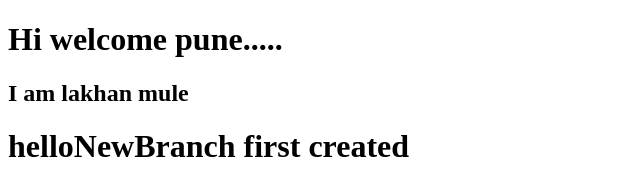
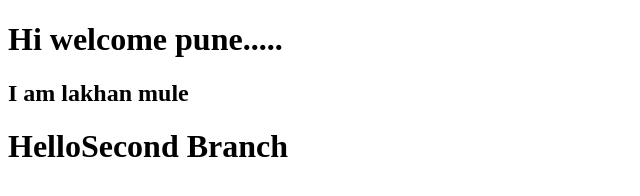
Before and after one commit to LaxmanM13/hello, a plain HTML site: page index.html in a window 1280 px wide. Shown: the whole page, without its empty margins (0-640 px from the left). Drawn offline with Linux system fonts and the light colour scheme.

Commit message:
Change in helloSecond file

```diff
--- a/index.html
+++ b/index.html
@@ -7,7 +7,8 @@
 <body>
 <h1>Hi welcome pune.....</h1>
 <h2>I am lakhan mule</h2>
-<h1>helloNewBranch first created</h1>
+
+<h1>HelloSecond Branch</h1>
 
 </body>
 </html>
```
